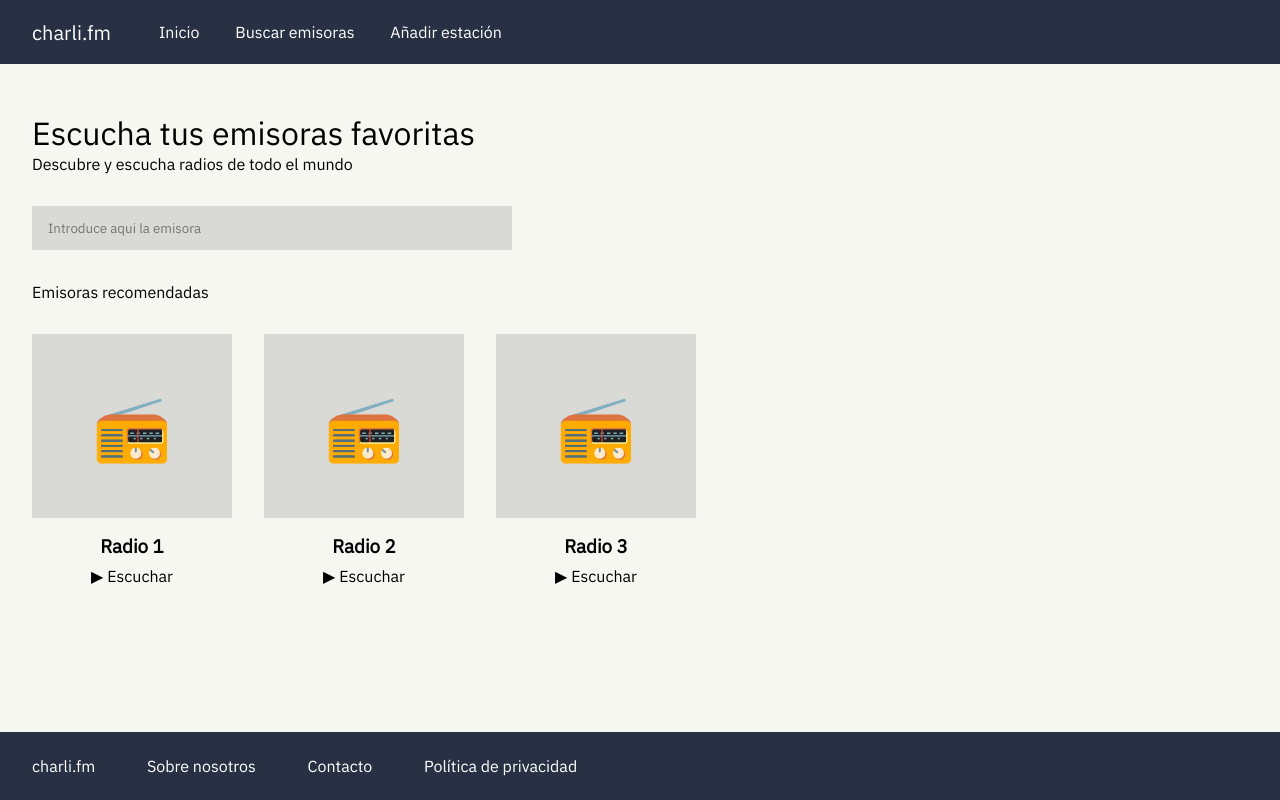
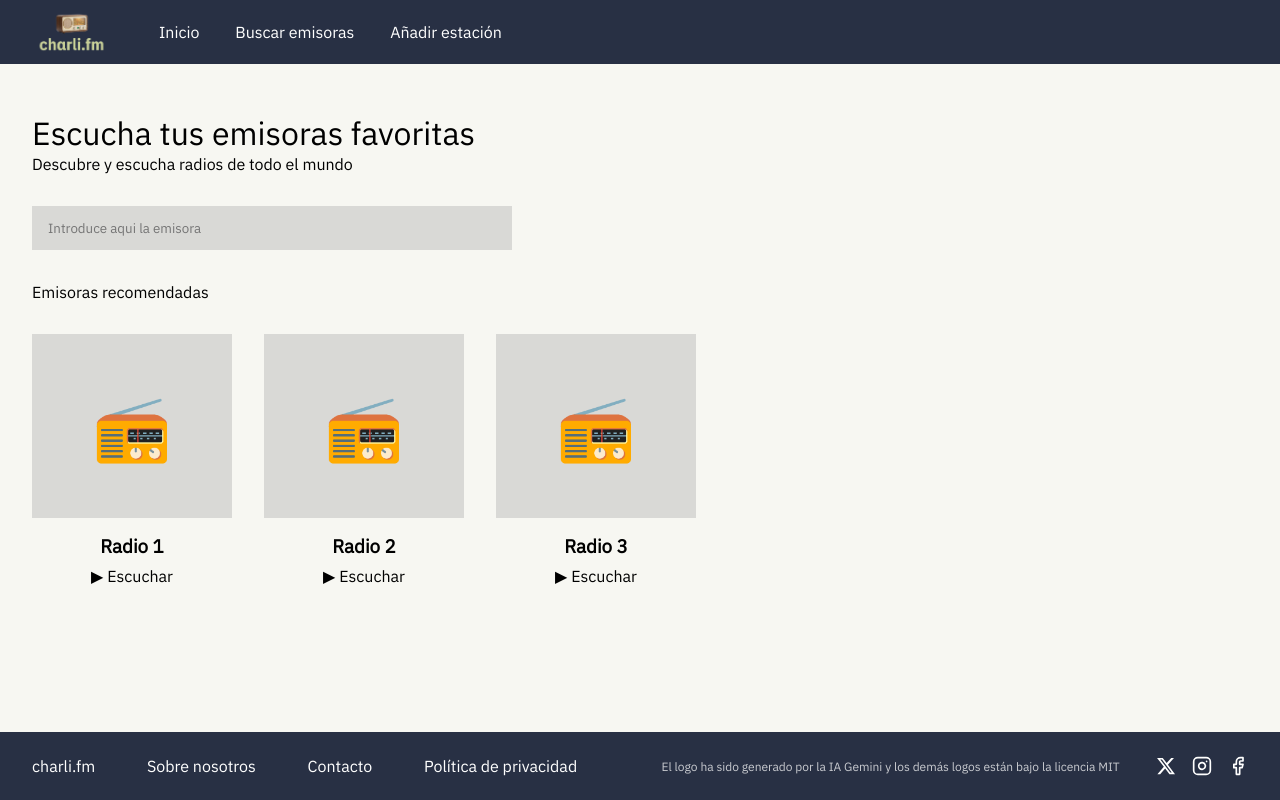
Before and after one commit to carlosmartincodina/charli.fm, a plain HTML site: page index.html in a window 1280 px wide. Drawn offline with Linux system fonts and the light colour scheme.

Commit message:
Añado actualizaciones realizadas en clase por la actividad C3 de la UT3

```diff
--- a/css/estilos.css
+++ b/css/estilos.css
@@ -34,6 +34,13 @@ a {
 .logo {
   margin-right: 48px;
   font-size: 20px;
+  display: flex;
+  align-items: center;
+}
+.logo img {
+  height: 44px;
+  width: auto;
+  display: block;
 }
 nav a {
   margin-right: 32px;
@@ -79,10 +86,52 @@ h1 {
 .escuchar {
   color: black;
 }
+
+.cargando {
+  position: fixed;
+  top: 50%;
+  left: 50%;
+  width: 32px;
+  height: 32px;
+  margin-top: -16px;
+  margin-left: -16px;
+  border: 3px solid rgba(40, 48, 68, 0.2);
+  border-top-color: #283044;
+  border-radius: 50%;
+  animation: girar 0.8s linear infinite;
+  pointer-events: none;
+  z-index: 1000;
+}
+
+@keyframes girar {
+  to {
+    transform: rotate(360deg);
+  }
+}
+
 footer {
   padding: 24px 32px;
   background-color: #283044;
+  display: flex;
+  align-items: center;
+  justify-content: space-between;
+  gap: 24px;
 }
 footer a {
   margin-right: 48px;
 }
+.footer-legal {
+  color: rgba(255, 255, 255, 0.75);
+  font-size: 12px;
+  text-align: center;
+}
+.footer-redes {
+  display: flex;
+  align-items: center;
+  gap: 16px;
+}
+.footer-redes a {
+  margin-right: 0;
+  display: flex;
+  align-items: center;
+}
--- a/index.html
+++ b/index.html
@@ -10,7 +10,9 @@
 <body>
 
   <header class="cabecera">
-    <a class="logo" href="index.html">charli.fm</a>
+    <a class="logo" href="index.html">
+      <img src="imagenes/logo.png" alt="charli.fm">
+    </a>
     <nav>
       <a href="index.html">Inicio</a>
       <a href="#">Buscar emisoras</a>
@@ -47,12 +49,43 @@
     </section>
   </main>
 
+  <div class="cargando" id="cargando" aria-label="Cargando"></div>
+
   <footer>
-    <a href="index.html">charli.fm</a>
-    <a href="#">Sobre nosotros</a>
-    <a href="#">Contacto</a>
-    <a href="#">Política de privacidad</a>
+    <div class="footer-enlaces">
+      <a href="index.html">charli.fm</a>
+      <a href="#">Sobre nosotros</a>
+      <a href="#">Contacto</a>
+      <a href="#">Política de privacidad</a>
+    </div>
+
+    <p class="footer-legal">El logo ha sido generado por la IA Gemini y los demás logos están bajo la licencia MIT</p>
+
+    <div class="footer-redes">
+      <a href="#" aria-label="X">
+        <svg viewBox="0 0 24 24" width="20" height="20" fill="currentColor">
+          <path d="M18.244 2.25h3.308l-7.227 8.26 8.502 11.24H16.17l-5.214-6.817L4.99 21.75H1.68l7.73-8.835L1.254 2.25H8.08l4.713 6.231zm-1.161 17.52h1.833L7.084 4.126H5.117z"/>
+        </svg>
+      </a>
+      <a href="#" aria-label="Instagram">
+        <svg viewBox="0 0 24 24" width="20" height="20" fill="none" stroke="currentColor" stroke-width="2" stroke-linecap="round" stroke-linejoin="round">
+          <rect x="2" y="2" width="20" height="20" rx="5" ry="5"></rect>
+          <path d="M16 11.37A4 4 0 1 1 12.63 8 4 4 0 0 1 16 11.37z"></path>
+          <line x1="17.5" y1="6.5" x2="17.51" y2="6.5"></line>
+        </svg>
+      </a>
+      <a href="#" aria-label="Facebook">
+        <svg viewBox="0 0 24 24" width="20" height="20" fill="none" stroke="currentColor" stroke-width="2" stroke-linecap="round" stroke-linejoin="round">
+          <path d="M18 2h-3a5 5 0 0 0-5 5v3H7v4h3v8h4v-8h3l1-4h-4V7a1 1 0 0 1 1-1h3z"></path>
+        </svg>
+      </a>
+    </div>
   </footer>
-
+    <script>
+      window.setTimeout(eliminarCargar,1000)
+      function eliminarCargar() {
+        document.getElementById("cargando").remove()
+      }
+    </script>
 </body>
 </html>
```
Also changed, not shown: imagenes/logo.png (added).
